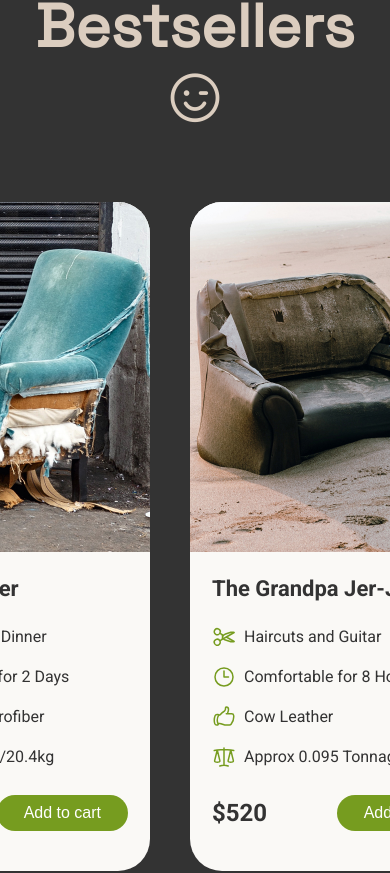
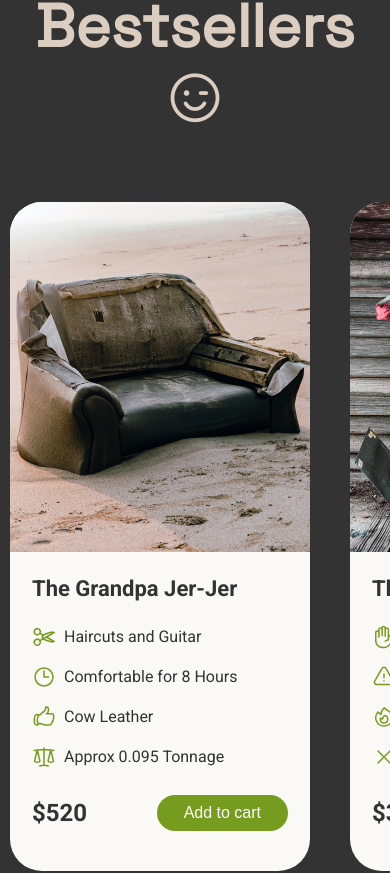
Before and after one commit to tholst952/ugly-chairs, a React (Create React App) app: page / in a window 390 px wide. Shown: the part 1079-1952 px from the top of the page. Built offline with nearby package versions, Linux system fonts and the light colour scheme; a web font is replaced by a local one.

Commit message:
bestsellers section wip for mobile carousel

```diff
--- a/src/bestsellersV2.jsx
+++ b/src/bestsellersV2.jsx
@@ -1,10 +1,45 @@
-import { useState } from "react";
+import { useState, useRef, useEffect } from "react";
 import { bestsellers } from "./bestsellers-data.js";
 
 // The Actual Component
 export default function BestsellersV2() {
   const [selectedImage, setSelectedImage] = useState(null);
   const [currentSlide, setCurrentSlide] = useState(0);
+
+  const sliderRef = useRef(null);
+
+  useEffect(() => {
+    const slider = sliderRef.current;
+    if (!slider) return;
+
+    function handleScroll() {
+      const scrollLeft = slider.scrollLeft;
+
+      const card = slider.querySelector(".chair-card");
+      const cardWidth = card?.offsetWidth || slider.offsetWidth;
+
+      const index = Math.round(slider.scrollLeft / cardWidth);
+      setCurrentSlide(index);
+    }
+
+    slider.addEventListener("scroll", handleScroll, { passive: true });
+    return () => slider.removeEventListener("scroll", handleScroll);
+  }, []);
+
+  function goToSlide(index) {
+    setCurrentSlide(index);
+
+    const slider = sliderRef.current;
+    if (slider) {
+      const card = slider.querySelector(".chair-card");
+      const cardWidth = card?.offsetWidth || slider.offsetWidth;
+
+      slider.scrollTo({
+        left: index * cardWidth,
+        behavior: "smooth",
+      });
+    }
+  }
 
   function handleCardImgClick(imageSrc) {
     setSelectedImage(imageSrc);
@@ -19,6 +54,7 @@ export default function BestsellersV2() {
       <section className="section-bestsellers" id="bestsellers">
         <div
           className="slider-track"
+          ref={sliderRef}
           style={{
             width: `${bestsellers.length * 100}%`,
             transform: `translateX(-${
@@ -59,7 +95,7 @@ export default function BestsellersV2() {
             <button
               key={index}
               className={`dot ${index === currentSlide ? "active" : ""}`}
-              onClick={() => setCurrentSlide(index)}
+              onClick={() => goToSlide(index)}
             />
           ))}
         </div>
@@ -71,7 +107,7 @@ export default function BestsellersV2() {
             src={selectedImage}
             alt="chair enlarged"
             className="modal-image"
-            onClick={(e) => e.stopPropagation}
+            onClick={(e) => e.stopPropagation()}
           />
         </div>
       )}
--- a/src/index.css
+++ b/src/index.css
@@ -229,8 +229,17 @@ body {
   flex-direction: row;
   align-items: center;
   justify-content: center;
+  padding: 6rem 8rem 12rem 8rem;
+}
+
+.slider-track {
+  display: flex;
+  flex-direction: row;
   gap: 4rem;
-  padding: 6rem 8rem 12rem 8rem;
+}
+
+.slider-dots {
+  display: none;
 }
 
 .section-bestsellers img {
--- a/src/media-queries.css
+++ b/src/media-queries.css
@@ -116,13 +116,32 @@
     overflow: hidden;
     align-items: center;
     /* padding: 2rem; */
-    gap: 2rem;
+    gap: 4rem;
+    padding: 6rem 2rem 12rem 2rem;
   }
 
   .slider-track {
     display: flex;
     flex-wrap: nowrap;
-    transition: transform 0.3s ease-in-out;
+    overflow-x: auto;
+    scroll-snap-type: x mandatory;
+    -webkit-overflow-scrolling: touch;
+    scrollbar-width: none;
+    /* transition: transform 0.3s ease-in-out; */
+  }
+
+  .slider-track::-webkit-scrollbar {
+    display: none;
+  }
+
+  .chair-card {
+    flex: 0 0 100%;
+    scroll-snap-align: center;
+    max-width: 300px;
+  }
+
+  .chair-card:hover {
+    transform: none;
   }
 
   .slider-dots {
```
